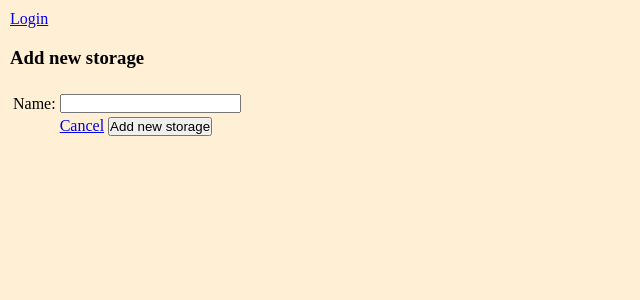
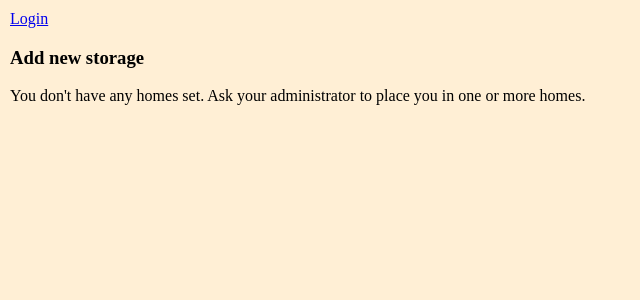
Before and after one commit to Peanhua/HomeStorage, a Flask app: template application/templates/storages/new.html in a window 1280 px wide. Shown: the top 300 px of the page, without its empty margins (0-640 px from the left). Run offline with Flask 2, Linux system fonts and the light colour scheme; the template is opened without the code that fills it: values that come from a table or form of the project are taken from there, others are empty; tables that the repository leaves empty hold one stand-in row (values such as "Sample post").

Commit message:
Limit adding storages only to the homes user is in.

```diff
--- a/application/storages/views.py
+++ b/application/storages/views.py
@@ -7,7 +7,8 @@ from flask_login                 import current_user, login_required
 
 # Helper function:
 def get_my_homes():
-    return Home.query.order_by("name")
+    myhomes = [home.home_id for home in current_user.homes]
+    return Home.query.filter(Home.home_id.in_(myhomes)).order_by("name").all()
 
 # List of storages
 @app.route("/storages", methods=["GET"])
--- a/application/templates/storages/new.html
+++ b/application/templates/storages/new.html
@@ -2,6 +2,7 @@
 
 {% block body %}
 <h3>Add new storage</h3>
+{% if form.home.choices|length > 0 %}
 <form method="POST" action="{{ url_for('storages_create') }}">
   <table>
     <tr>
@@ -33,4 +34,7 @@
     </tr>
   </table>
 </form>
+{% else %}
+<div>You don't have any homes set. Ask your administrator to place you in one or more homes.</div>
+{% endif %}
 {% endblock %}
```
